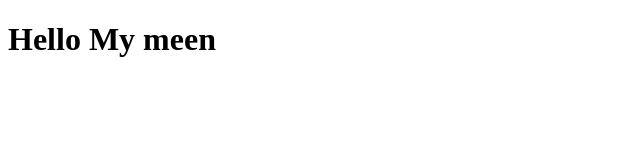
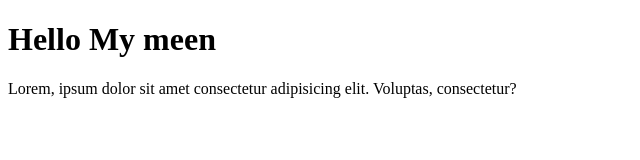
Before and after one commit to lanretipmis/MemoryGame, a plain HTML site: page index.html in a window 1280 px wide. Shown: the whole page, without its empty margins (0-640 px from the left). Drawn offline with Linux system fonts and the light colour scheme.

Commit message:
making some notes

```diff
--- a/index.html
+++ b/index.html
@@ -8,5 +8,7 @@
 </head>
 <body>
     <h1>Hello My meen</h1>
+
+    <p>Lorem, ipsum dolor sit amet consectetur adipisicing elit. Voluptas, consectetur?</p>
 </body>
 </html>
```
